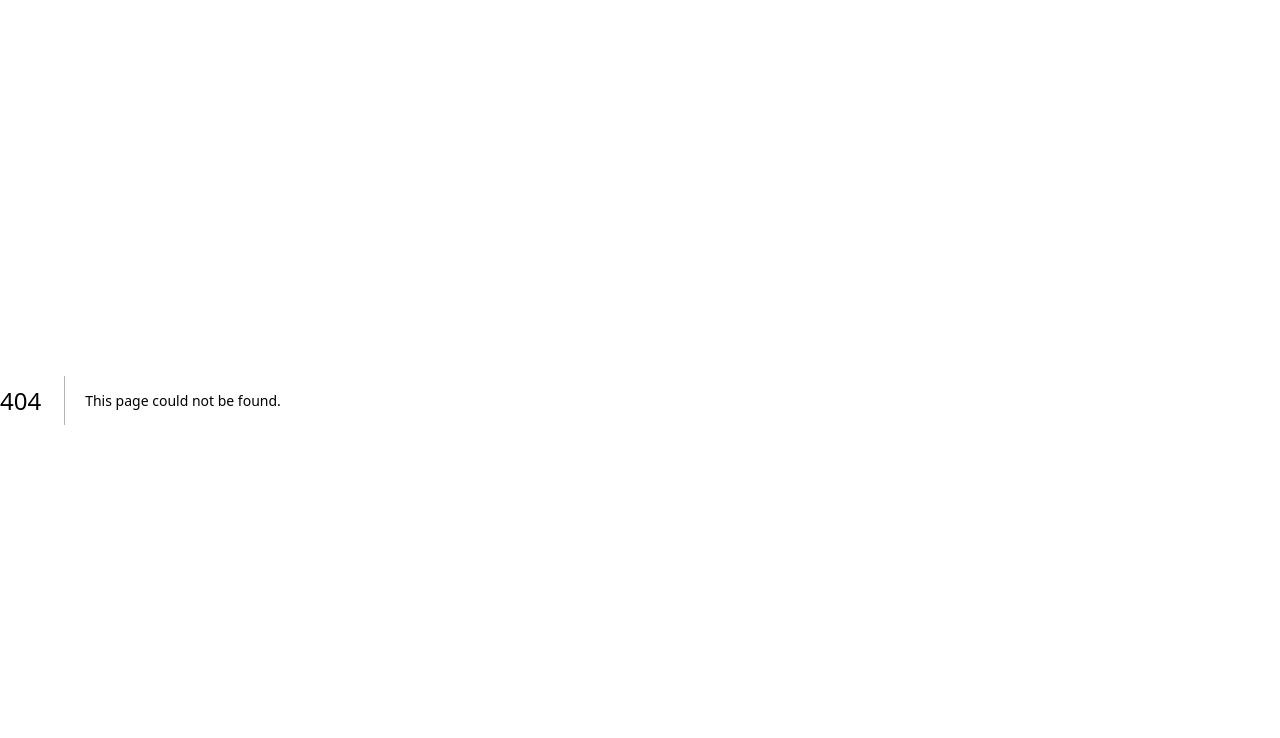
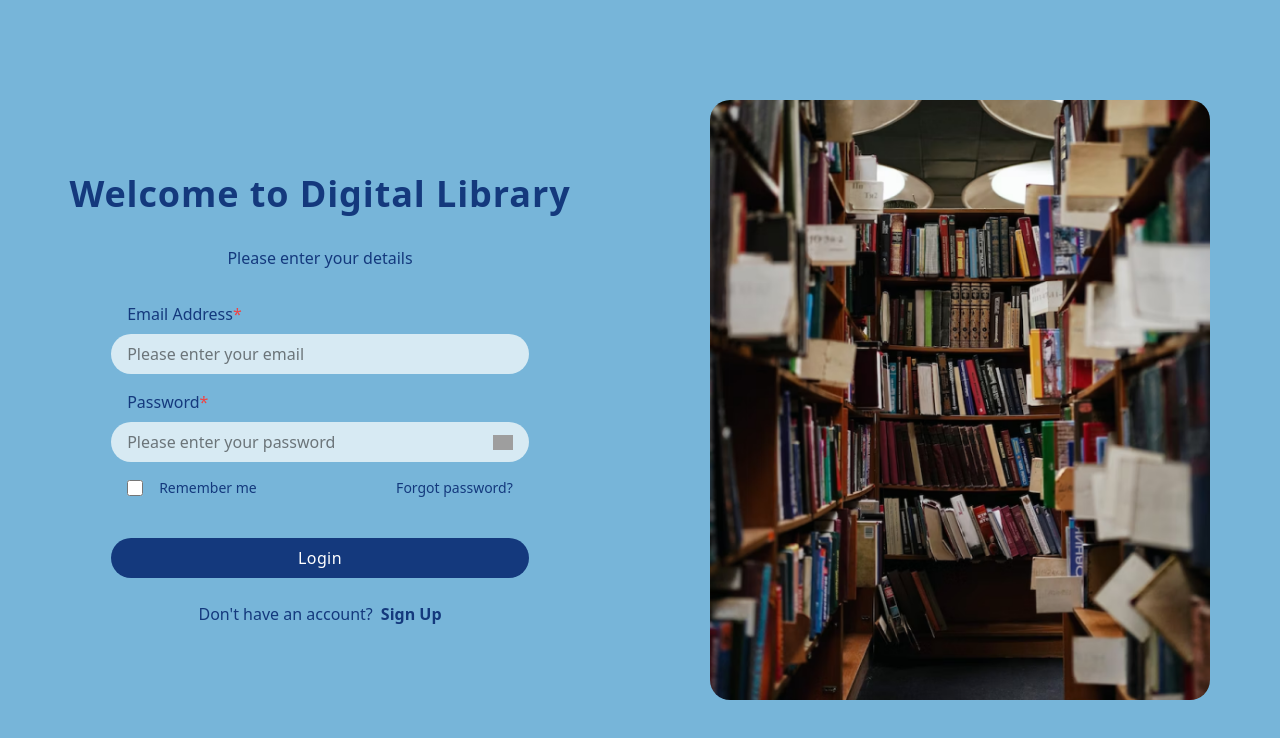
Before and after one commit to incubation-center/B8-FullStack--Website--Group7, a Next.js app: page /auth in a window 1280 px wide. Before the commit this address had no page. Shown: the top 738 px of the page. Built offline with nearby package versions, Linux system fonts and the light colour scheme; grey boxes are pictures that could not be loaded.

Commit message:
feat(page): User auth page

```diff
--- /dev/null
+++ b/components/Modals/login/User/RegisterForm.tsx
@@ -0,0 +1,111 @@
+import { UserRegisterInputs } from '@/types/auth';
+import { useForm, SubmitHandler } from 'react-hook-form';
+import CustomInput from '../CustomInput';
+import PasswordInput from '../PasswordInput';
+
+export default function UserRegisterForm({}) {
+  const {
+    register,
+    handleSubmit,
+    watch,
+    formState: { errors }
+  } = useForm<UserRegisterInputs>();
+
+  const onSubmit: SubmitHandler<UserRegisterInputs> = (data) => {
+    const usernameWithNoSpace = data.username.trim().replace(' ', '+');
+
+    // add default profile url
+    const formData = {
+      ...data,
+      profileUrl: `https://ui-avatars.com/api/?name=${usernameWithNoSpace}&background=random&size=128`
+    };
+
+    console.log(formData);
+  };
+
+  return (
+    <div className='lg:min-w-[500px] space-y-8 text-center flex flex-col items-center'>
+      <h1 className='text-4xl font-extrabold tracking-wide text-primary'>
+        Create an account
+      </h1>
+
+      <form onSubmit={handleSubmit(onSubmit)} className='w-5/6 space-y-4'>
+        <CustomInput
+          register={register('username', { required: 'Username is required' })}
+          error={errors.username}
+          name='username'
+          type='text'
+          placeholder='Enter your username'
+          label='Username'
+        />
+
+        <CustomInput
+          register={register('email', { required: 'Email is required' })}
+          error={errors.email}
+          name='email'
+          type='email'
+          placeholder='Enter your email address'
+          label='Email address'
+        />
+
+        <PasswordInput
+          register={register('password', {
+            required: 'Password is required',
+            minLength: {
+              value: 8,
+              message: 'Password must be at least 8 characters long'
+            }
+          })}
+          error={errors.password}
+          name='password'
+          placeholder='Enter your password'
+          label='Password'
+        />
+
+        <PasswordInput
+          register={register('confirmPassword', {
+            required: 'Confirm password is required',
+            validate: (val: string) => {
+              if (watch('password') != val) {
+                return 'Confirm password do not match';
+              }
+            }
+          })}
+          error={errors.confirmPassword}
+          name='confirmPassword'
+          placeholder='Confirm your password'
+          label='Confirm Password'
+        />
+
+        <CustomInput
+          register={register('phoneNumber', {
+            required: 'Phone number is required',
+            minLength: {
+              value: 9,
+              message: 'Phone number must be at least 9 characters long'
+            }
+          })}
+          error={errors.phoneNumber}
+          name='phoneNumber'
+          type='tel'
+          placeholder='Enter your phone number'
+          label='Phone Number'
+        />
+
+        {/* sign up button */}
+        <div>
+          <button
+            type='submit'
+            className='
+            w-full px-4 py-2 mt-6 rounded-full
+            bg-primary text-white font-medium tracking-wide
+            focus:outline-none
+          '
+          >
+            Sign Up
+          </button>
+        </div>
+      </form>
+    </div>
+  );
+}
--- /dev/null
+++ b/components/Modals/login/User/loginForm.tsx
@@ -0,0 +1,82 @@
+import { useForm, SubmitHandler } from 'react-hook-form';
+
+import { UserLoginInputs } from '@/types/auth';
+
+import CustomInput from '../CustomInput';
+import PasswordInput from '../PasswordInput';
+
+export default function UserLoginForm() {
+  const {
+    register,
+    handleSubmit,
+    formState: { errors }
+  } = useForm<UserLoginInputs>();
+
+  const onSubmit: SubmitHandler<UserLoginInputs> = (data) => console.log(data);
+
+  return (
+    <div className='space-y-8 text-center flex flex-col items-center'>
+      <h1 className='text-4xl font-extrabold tracking-wide text-primary'>
+        Welcome to Digital Library
+      </h1>
+      <p className='text-primary'>Please enter your details</p>
+
+      <form onSubmit={handleSubmit(onSubmit)} className='w-5/6 space-y-4'>
+        {/* email address */}
+
+        <CustomInput
+          label='Email Address'
+          name='email'
+          type='email'
+          placeholder='Please enter your email'
+          register={register('email', { required: 'Email is required' })}
+          error={errors.email}
+        />
+        {/* password */}
+        <PasswordInput
+          label='Password'
+          name='password'
+          placeholder='Please enter your password'
+          register={register('password', { required: 'Password is required' })}
+          error={errors.password}
+        />
+        {/* remember me and forgot password */}
+        <div className='flex justify-between items-center w-full px-4'>
+          <div className='flex items-center'>
+            <input
+              type='checkbox'
+              className='
+                w-4 h-4 rounded-full
+                bg-alt-secondary
+                focus:outline-none
+
+              '
+            />
+            <label
+              htmlFor='remember'
+              className=' text-sm text-primary ml-4 font-medium'
+            >
+              Remember me
+            </label>
+          </div>
+          <a href='#' className=' text-sm text-primary font-medium'>
+            Forgot password?
+          </a>
+        </div>
+        {/* submit button */}
+        <div>
+          <button
+            type='submit'
+            className='
+            w-full px-4 py-2 mt-6 rounded-full
+            bg-primary text-white font-medium tracking-wide
+            focus:outline-none
+          '
+          >
+            Login
+          </button>
+        </div>
+      </form>
+    </div>
+  );
+}
--- /dev/null
+++ b/pages/auth.tsx
@@ -0,0 +1,74 @@
+import { useState } from 'react';
+import Image from 'next/image';
+
+import UserLoginForm from '@/components/Modals/login/User/loginForm';
+import UserRegisterForm from '@/components/Modals/login/User/RegisterForm';
+
+export default function UserAuthentication({}) {
+  const [formState, setFormState] = useState<'login' | 'register'>('login');
+
+  return (
+    <div
+      className='
+        h-full w-full bg-secondary
+        grid grid-cols-2
+
+      '
+    >
+      <div
+        className='
+          flex flex-col justify-center items-center
+        '
+      >
+        {formState === 'login' && <UserLoginForm />}
+        {formState === 'register' && <UserRegisterForm />}
+
+        <div className='mt-6'>
+          {(formState === 'login' && (
+            <div className='flex flex-row items-center'>
+              <p className='text-primary'>Don{"'"}t have an account?</p>
+              <button
+                className='
+                  ml-2
+                  text-primary font-bold
+                  hover:underline
+                '
+                onClick={() => setFormState('register')}
+              >
+                Sign Up
+              </button>
+            </div>
+          )) || (
+            <div className='flex flex-row items-center'>
+              <p className='text-primary'>Already have an account?</p>
+              <button
+                className='
+                  ml-2
+                  text-primary font-bold
+                  hover:underline
+                '
+                onClick={() => setFormState('login')}
+              >
+                Login
+              </button>
+            </div>
+          )}
+        </div>
+      </div>
+
+      {/* bookshelf image */}
+      <div className='flex justify-center items-center'>
+        <div className='relative w-[500px] h-[600px] overflow-clip rounded-[20px]'>
+          <Image
+            src='/asset/library.png'
+            alt='bookshelf'
+            fill
+            quality={100}
+            className='object-cover'
+            sizes='(max-width: 768px) 50vw, (max-width: 1200px) 25vw, 100vw'
+          />
+        </div>
+      </div>
+    </div>
+  );
+}
--- /dev/null
+++ b/types/auth.ts
@@ -0,0 +1,12 @@
+export type UserLoginInputs = {
+  email: string;
+  password: string;
+};
+
+export type UserRegisterInputs = {
+  username: string;
+  email: string;
+  password: string;
+  confirmPassword: string;
+  phoneNumber: string;
+};
```
